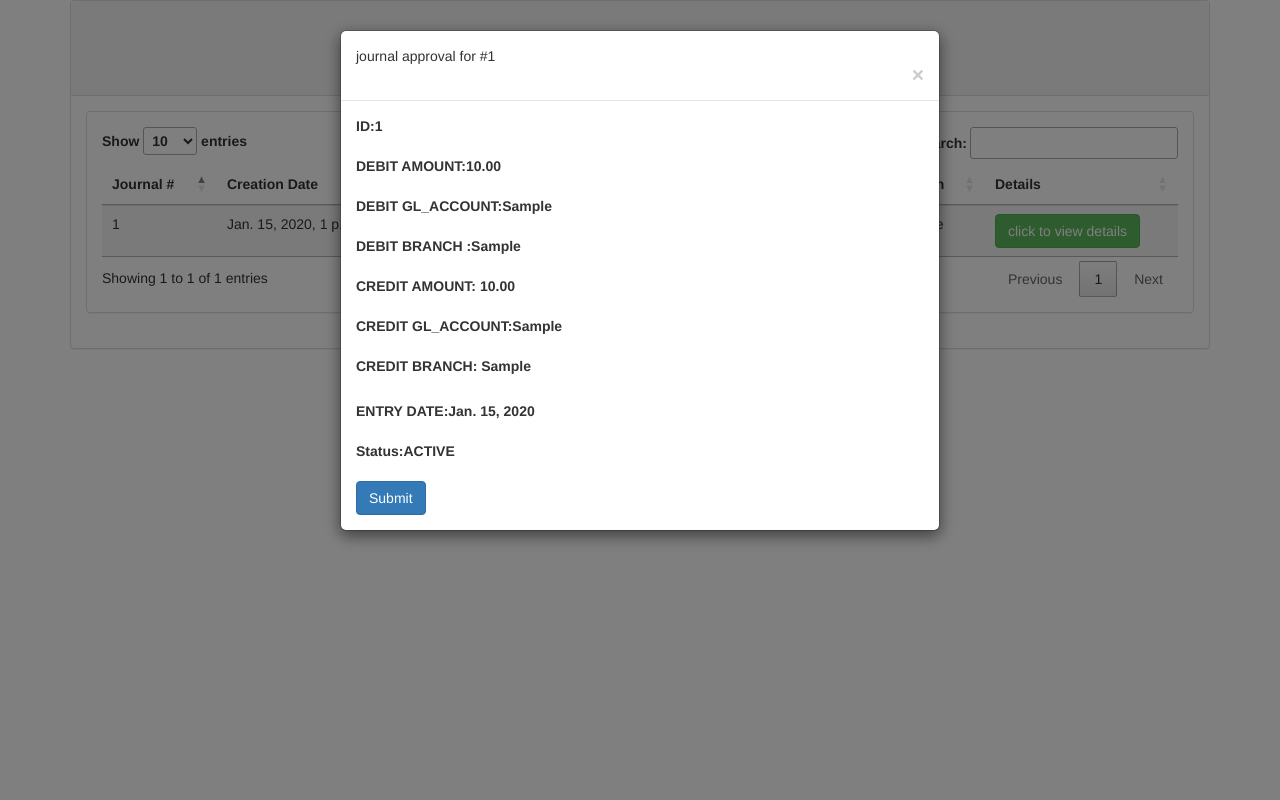
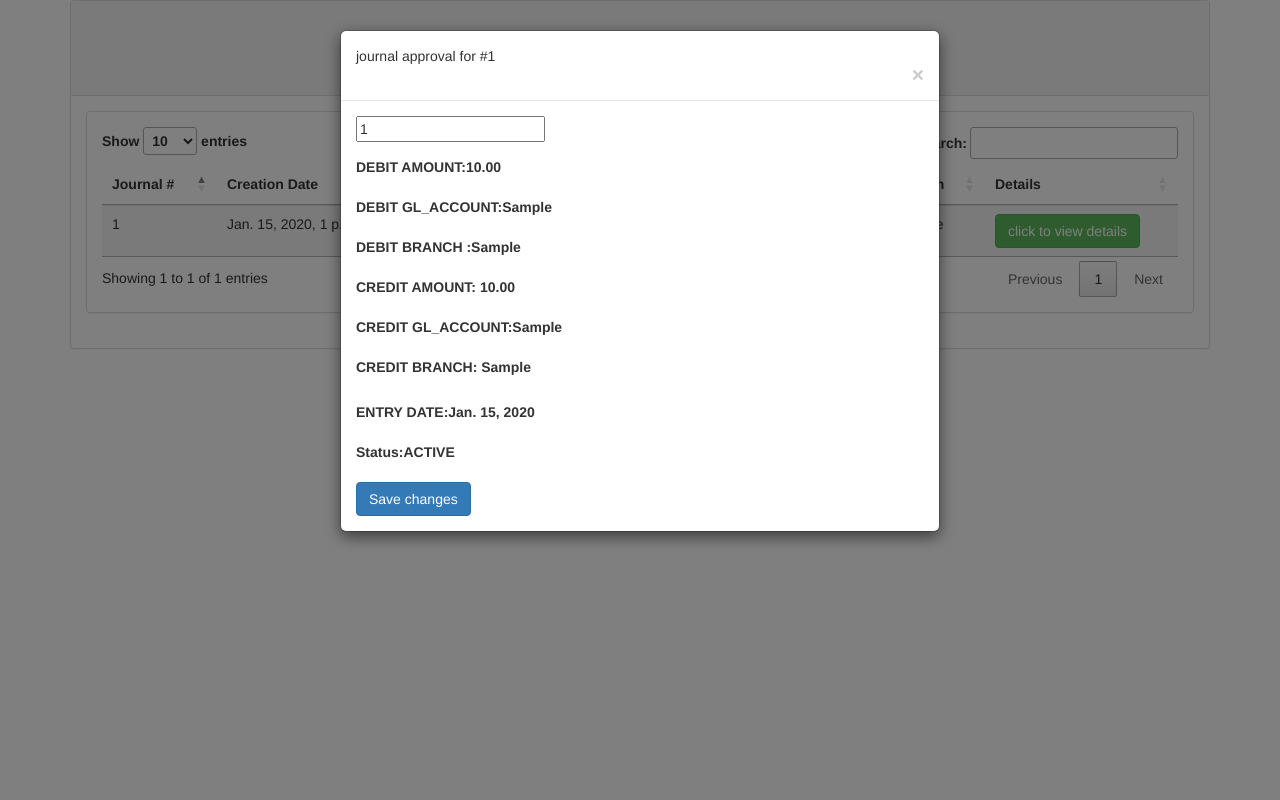
Before and after one commit to evantoh/journal-checker, a Django app: page /reports/journal_approval/ in a window 1280 px wide, after a click on "click to view details". Run offline with Django 3.2, Linux system fonts and the light colour scheme; tables that the repository leaves empty hold one stand-in row (values such as "Sample post"); some libraries are stand-ins or nearby versions.

Commit message:
add more varibles passed from view to the template

```diff
--- a/reports/demands/templates/approval_backup.html
+++ b/reports/demands/templates/approval_backup.html
@@ -46,8 +46,9 @@
                                                         </button>
                                                     </div>
                                                     <div class="modal-body ">
+                                                        <form method="post " enctype="multipart/form-data " style="display: inline-block; " action=" ">
                                                             <div class="form-group ">
-                                                            <label >ID:{{item.id}}<label>
+                                                                <input type="hidden " value="{{ item.id }} " name="hidden_id ">
                                                             </div>
                                                             <div class="form-group ">
                                                                 <label >DEBIT AMOUNT:{{item.debit_amount}}<label>
@@ -73,13 +74,17 @@
                                                             <div class="form-group ">
                                                                 <label>Status:{{item.status}} <label>
                                                             </div>
+                                                            {% for field in form %}
+                                                            {% bootstrap_field field %}
+                                                            {% endfor %}
+
                                                             <div>
-                                                            <form method="post " enctype="multipart/form-data " style="display: inline-block; " action=" ">
-                                                                {% bootstrap_form  form %}
-                                                                <button class="btn btn-primary " type="submit ">Submit</button>
+                                                                <button type="button " class="btn btn-primary ">Save changes</button>
+                                                            </div>
                                                         </form>
                                                     </div>
                                                 </div>
+
                                             </div>
                                         </div>
                                         </div>
```
Lines whose indentation alone changed are shown as unchanged.
